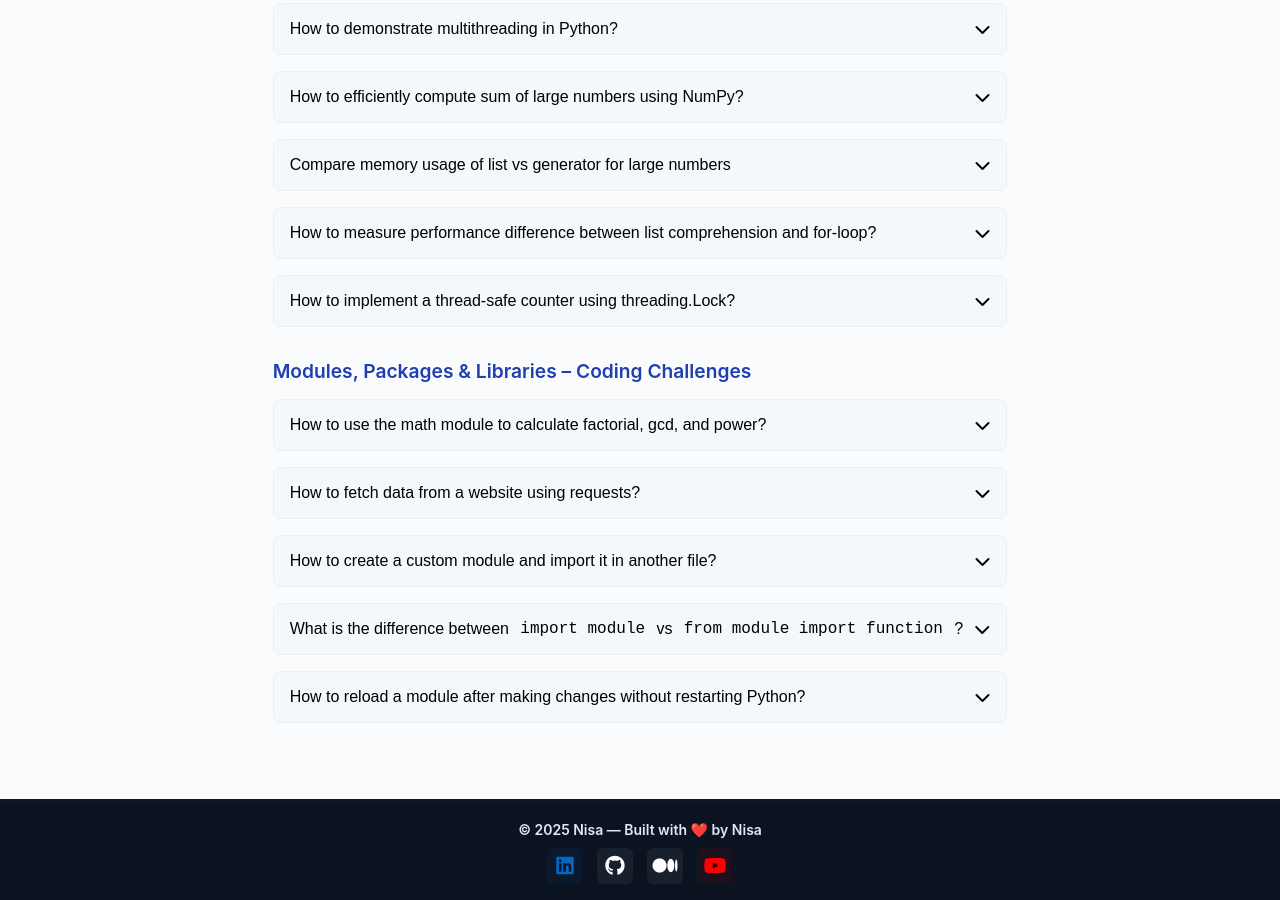
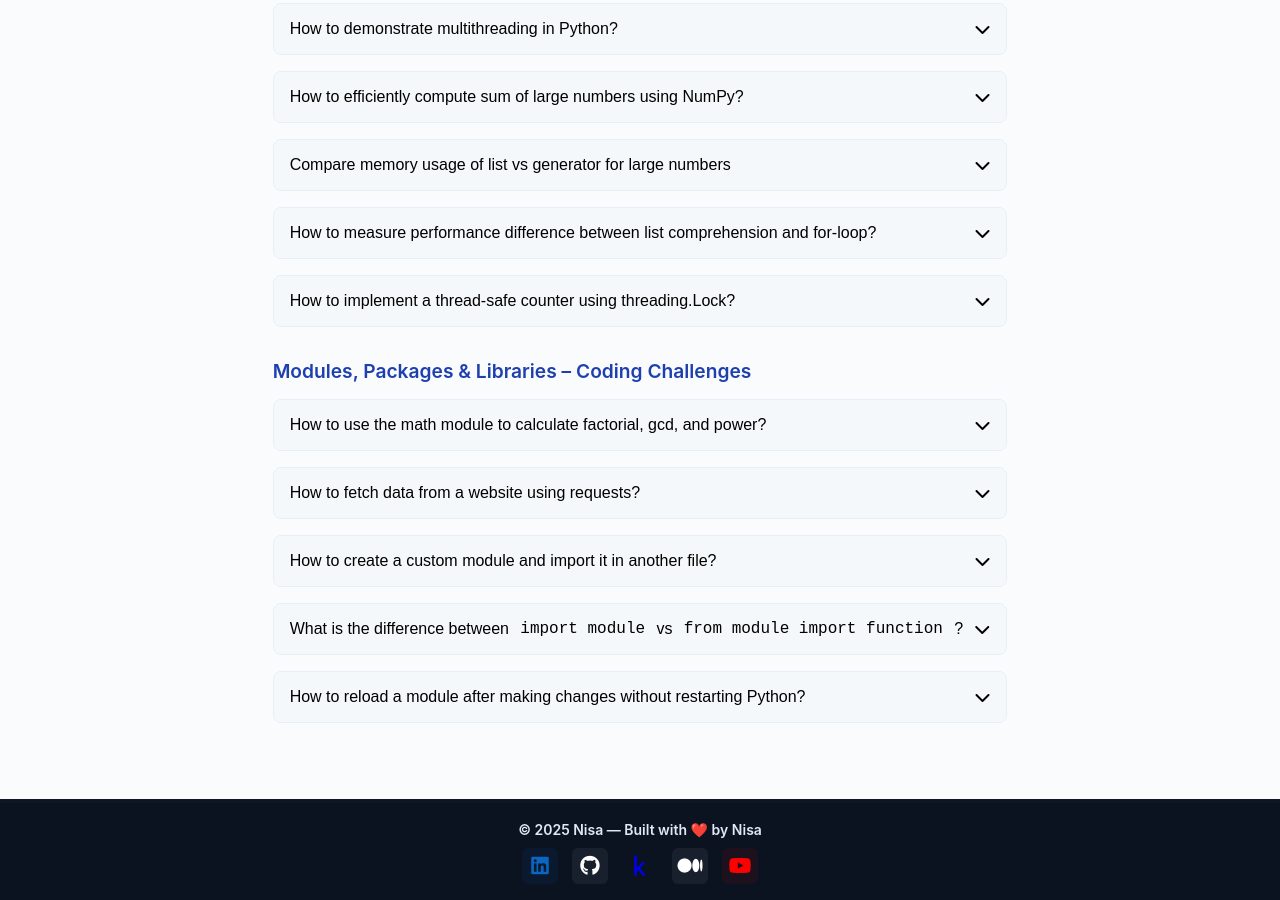
Before and after one commit to tabassumunnisa19/My_Personal_Website, a Jekyll site: the page Python_Interview/coding_challenge.html, which Jekyll copies as it is, in a window 1280 px wide and 900 px high, scrolled down 5321 px. Built offline with Jekyll 4.4.1, drawn with Linux system fonts in a browser that asks for light colours.

Commit message:
Update coding_challenge.html

```diff
--- a/Python_Interview/coding_challenge.html
+++ b/Python_Interview/coding_challenge.html
@@ -1480,11 +1480,45 @@
     <div class="site-container footer-inner">
       <p class="copyright">© 2025 Nisa — Built with <span class="heart">❤️</span> by Nisa</p>
       <div class="socials" aria-label="social links">
-        <a href="#" class="social linkedin" title="LinkedIn"><i class="fab fa-linkedin"></i></a>
-        <a href="#" class="social github" title="GitHub"><i class="fab fa-github"></i></a>
-        <a href="#" class="social medium" title="Medium"><i class="fab fa-medium"></i></a>
-        <a href="#" class="social youtube" title="YouTube"><i class="fab fa-youtube"></i></a>
-      </div>
+        <!-- Social Links -->
+
+
+  <a href="https://www.linkedin.com/in/tabassum-unnisa-6a365228/"
+     target="_blank"
+     class="social linkedin"
+     title="LinkedIn">
+     <i class="fab fa-linkedin"></i>
+  </a>
+
+  <a href="https://github.com/tabassumunnisa19"
+     target="_blank"
+     class="social github"
+     title="GitHub">
+     <i class="fab fa-github"></i>
+  </a>
+
+  <a href="https://www.kaggle.com/nisaaas"
+     target="_blank"
+     class="social kaggle"
+     title="Kaggle">
+     <i class="fab fa-kaggle"></i>
+  </a>
+
+  <a href="https://medium.com/@nisashabeerk"
+     target="_blank"
+     class="social medium"
+     title="Medium">
+     <i class="fab fa-medium"></i>
+  </a>
+
+  <!-- YouTube Placeholder -->
+  <a href="#"
+     class="social youtube"
+     title="YouTube (Coming Soon)">
+     <i class="fab fa-youtube"></i>
+  </a>
+
+</div>
     </div>
   </footer>
 
```
